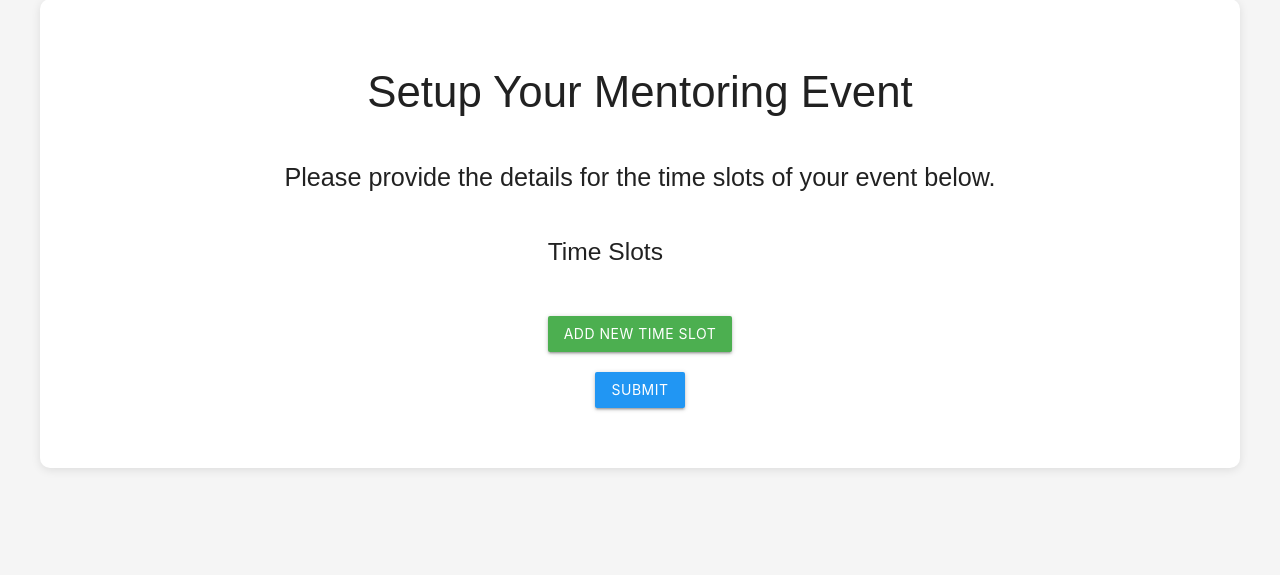
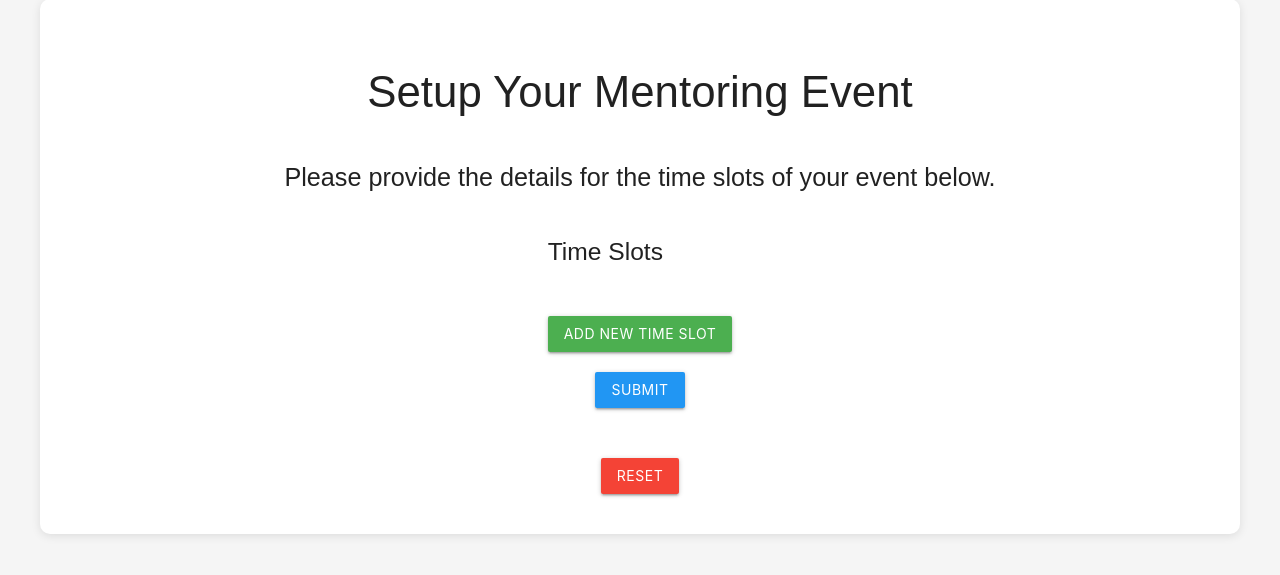
Before and after one commit to PaulKMueller/match_my_mentor, a Flask app: page /setup in a window 1280 px wide. Shown: the part 51-626 px from the top of the page. Run offline with Flask 3, Linux system fonts and the light colour scheme; parts of the project's set-up code (start-up, migrations or seed data) failed here and were passed over.

Commit message:
Reset button

```diff
--- a/src/app.py
+++ b/src/app.py
@@ -7,7 +7,7 @@ from io import BytesIO
 from wtforms import StringField, IntegerField, TextAreaField, SubmitField, SelectField
 from wtforms.validators import DataRequired, NumberRange, Optional
 import base64
-from .models import db, Mentee, Rating, Mentor, TimeSlot, SetupInfo, mentor_timeslot
+from .models import db, Mentee, Rating, Mentor, TimeSlot, mentor_timeslot
 from .data_adapter import prepare_data_for_optimizer
 from .optimizer import Optimizer
 
@@ -389,6 +389,22 @@ def mentee_form():
         "mentee_form.html", form=form, mentors_and_forms=mentors_and_forms
     )
 
+@main.route('/reset-database', methods=['POST'])
+def reset_database():
+    try:
+        # Delete all data from the tables
+        Mentor.query.delete()
+        Mentee.query.delete()
+        TimeSlot.query.delete()
+        Rating.query.delete()
+
+        # Commit the changes to the database
+        db.session.commit()
+        return jsonify({'success': True})
+    except Exception as e:
+        print(f"Error resetting database: {e}")
+        db.session.rollback()
+        return jsonify({'success': False}), 500
 
 @main.route("/matching")
 def matching():
--- a/src/models.py
+++ b/src/models.py
@@ -29,9 +29,3 @@ class TimeSlot(db.Model):
     start_time = db.Column(db.Time, nullable=False)
     end_time = db.Column(db.Time, nullable=False)
     mentors = db.relationship('Mentor', secondary=mentor_timeslot, lazy='dynamic', back_populates='timeslots')
-
-
-class SetupInfo(db.Model):
-    id = db.Column(db.Integer, primary_key=True)
-    num_mentors = db.Column(db.Integer, nullable=False)
-    num_participants = db.Column(db.Integer, nullable=False)
--- a/src/templates/setup.html
+++ b/src/templates/setup.html
@@ -160,7 +160,35 @@
                     onsubmit="activateTimeFields()">Submit</button>
             </div>
         </form>
+
+        <div class="action-buttons">
+            <button type="button" class="btn red waves-effect waves-light" onclick="resetDatabase()">Reset</button>
+        </div>
     </div>
+
+    <script>
+        function resetDatabase() {
+            if (confirm("Are you sure you want to reset all data? This action cannot be undone.")) {
+                fetch('/reset-database', {
+                    method: 'POST',
+                    headers: {
+                        'Content-Type': 'application/json',
+                    }
+                })
+                .then(response => response.json())
+                .then(data => {
+                    if (data.success) {
+                        alert('Database reset successfully.');
+                        location.reload(); // Refresh the page
+                    } else {
+                        alert('Failed to reset the database.');
+                    }
+                })
+                .catch(error => console.error('Error:', error));
+            }
+        }
+    </script>
+
     <!-- JavaScript for adding timeslot -->
     <script>
         function activateTimeFields() {
```
